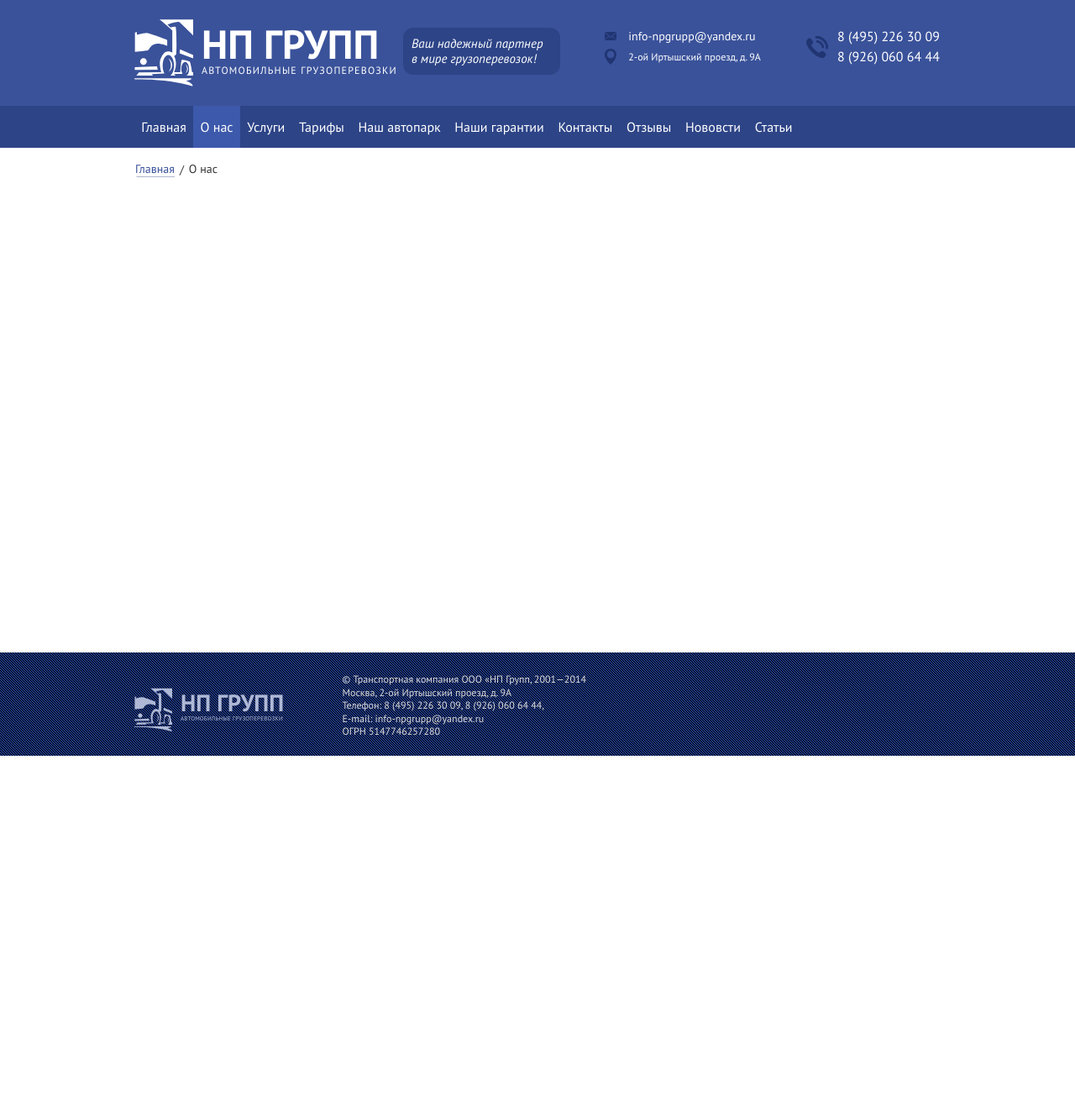
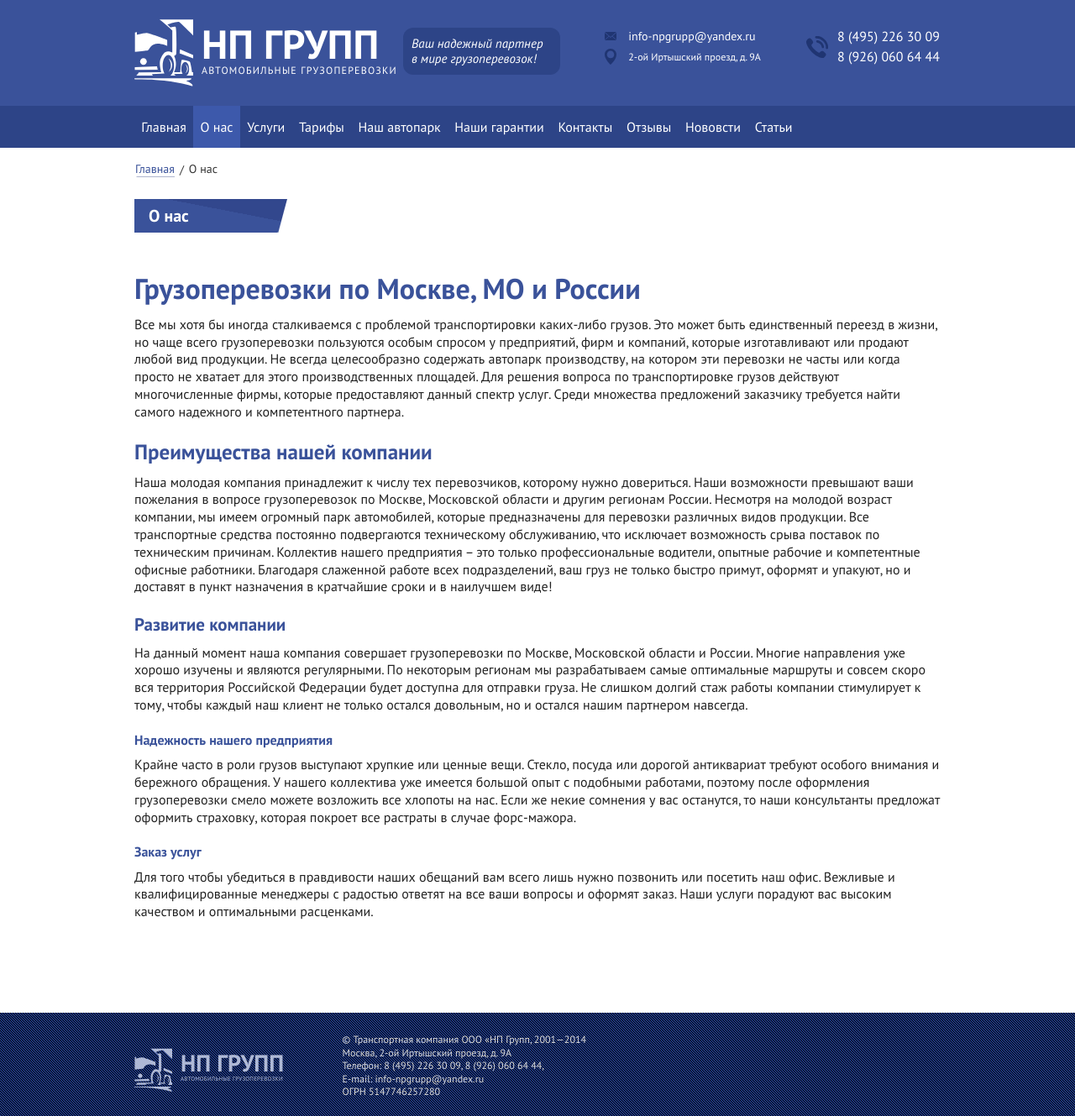
Before and after one commit to sarhov/np_groups, a Jekyll site: the page built from about-us.html, in a window 1280 px wide. Shown: the whole page at 84% size. Built offline with Jekyll 4.4.1, drawn with Linux system fonts in a browser that asks for light colours; before the commit the page ends 900 px from its top, so only the background shows below that.

Commit message:
added about us page

```diff
--- a/_layouts/page.html
+++ b/_layouts/page.html
@@ -5,9 +5,9 @@ layout: layout
 <div class="wrap page-wrap">
   <div class="row">
     <div class="columns small-12">
-      <h2 class="page-title">
+      <h1 class="page-title">
         {{page.title}}
-      </h2>
+      </h1>
     </div>
     {% if page.description %}
     <div class="columns small12">
--- a/about-us.html
+++ b/about-us.html
@@ -1,4 +1,30 @@
 ---
-layout: layout
+layout: page
 title: О нас
 ---
+
+<div class="editor">
+  <h2>Грузоперевозки по Москве, МО и России</h2>
+
+<p>Все мы хотя бы иногда сталкиваемся с проблемой транспортировки каких-либо грузов. Это может быть единственный переезд в жизни, но чаще всего грузоперевозки пользуются особым спросом у предприятий, фирм и компаний, которые изготавливают или продают любой вид продукции.
+  Не всегда целесообразно содержать автопарк производству, на котором эти перевозки не часты или когда просто не хватает для этого производственных площадей. Для решения вопроса по транспортировке грузов действуют многочисленные фирмы, которые предоставляют данный спектр услуг. Среди множества предложений заказчику требуется найти самого надежного и компетентного партнера. </p>
+
+<h3>Преимущества нашей компании</h3>
+
+ <p>Наша молодая компания принадлежит к числу тех перевозчиков, которому нужно довериться. Наши возможности превышают ваши пожелания в вопросе грузоперевозок по Москве, Московской области и другим регионам России.
+   Несмотря на молодой возраст компании, мы имеем огромный парк автомобилей, которые предназначены для перевозки различных видов продукции. Все транспортные средства постоянно подвергаются техническому обслуживанию, что исключает возможность срыва поставок по техническим причинам.
+   Коллектив нашего предприятия – это только профессиональные водители, опытные рабочие и компетентные офисные работники. Благодаря слаженной работе всех подразделений, ваш груз не только быстро примут, оформят и упакуют, но и доставят в пункт назначения в кратчайшие сроки и в наилучшем виде!</p>
+
+<h4>Развитие компании</h4>
+
+<p>На данный момент наша компания совершает грузоперевозки по Москве, Московской области и России. Многие направления уже хорошо изучены и являются регулярными. По некоторым регионам мы разрабатываем самые оптимальные маршруты и совсем скоро вся территория Российской Федерации будет доступна для отправки груза.
+  Не слишком долгий стаж работы компании стимулирует к тому, чтобы каждый наш клиент не только остался довольным, но и остался нашим партнером навсегда.</p>
+
+<h5>Надежность нашего предприятия</h5>
+
+<p>Крайне часто в роли грузов выступают хрупкие или ценные вещи. Стекло, посуда или дорогой антиквариат требуют особого внимания и бережного обращения. У нашего коллектива уже имеется большой опыт с подобными работами, поэтому после оформления грузоперевозки смело можете возложить все хлопоты на нас. Если же некие сомнения у вас останутся, то наши консультанты предложат оформить страховку, которая покроет все растраты в случае форс-мажора.</p>
+
+<h6>Заказ услуг</h6>
+
+ <p>Для того чтобы убедиться в правдивости наших обещаний вам всего лишь нужно позвонить или посетить наш офис. Вежливые и квалифицированные менеджеры с радостью ответят на все ваши вопросы и оформят заказ. Наши услуги порадуют вас высоким качеством и оптимальными расценками.</p>
+</div>
```
Also changed, not shown: sass/_settings.scss (+6 -6 lines), sass/style.scss (+11 -2 lines), css/app.css.
